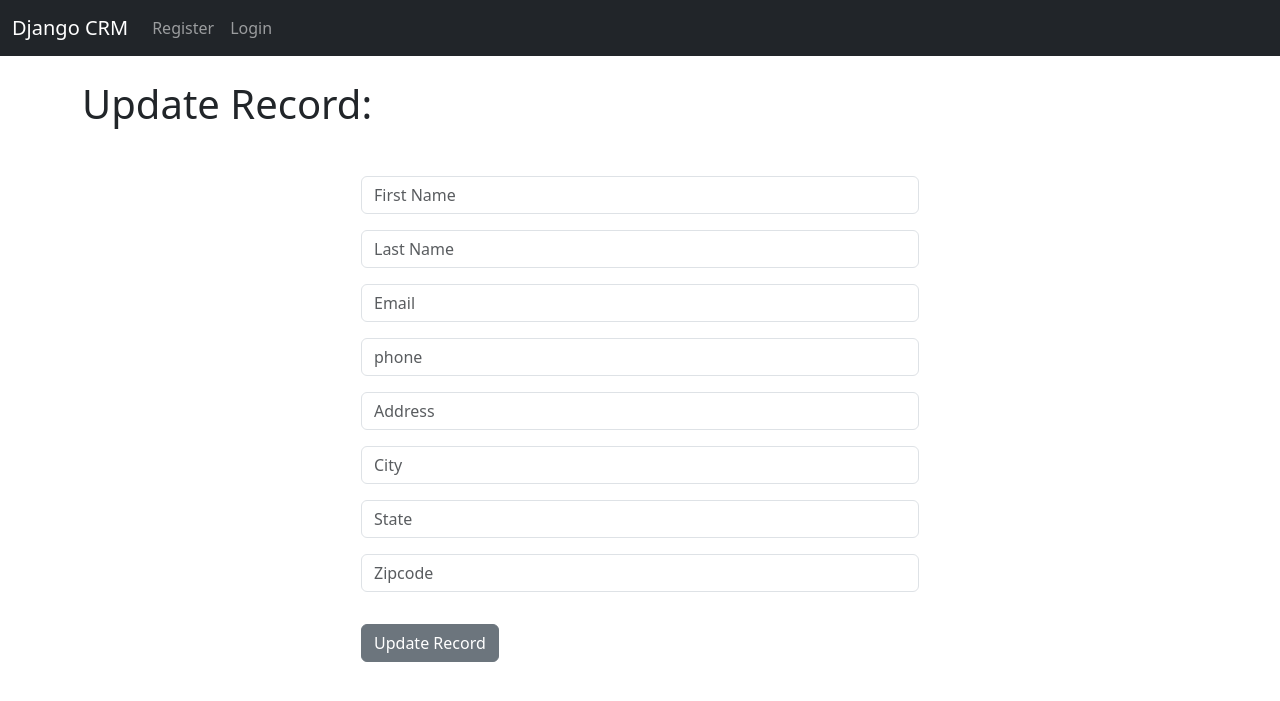
After one commit to akiraafu/djangoproject1, a Django app: template website/templates/update_record.html in a window 1280 px wide. The commit adds this page. Shown: the top 701 px of the page. Run offline with Django 4.2, Linux system fonts and the light colour scheme; the template is opened without the code that fills it: values that come from a table or form of the project are taken from there, others are empty.

Commit message:
added update record function

```diff
--- a/website/templates/record.html
+++ b/website/templates/record.html
@@ -18,6 +18,7 @@
       <p class="card-text"><strong>Zipcode: </strong>{{customer_record.zipcode}}</p>
       <p class="card-text"><strong>Created At: </strong>{{customer_record.created_at}}</p>
       <a href="{%url 'home' %}" class="btn btn-secondary">Back</a>
+      <a href="{%url 'update_record' customer_record.id  %}" class="btn btn-secondary">Update record</a>
       <a href="{%url 'delete_record' customer_record.id %}" class="btn btn-danger">Delete</a>
 
     </div>
--- /dev/null
+++ b/website/templates/update_record.html
@@ -0,0 +1,17 @@
+{%extends 'base.html'%}
+
+{%block content%}
+
+<h1>Update Record:</h1>
+
+
+<div class="col-md-6 offset-md-3">
+    <form method="POST" class="mt-5">
+        {% csrf_token%}
+        {{form.as_p}}
+           <button type="submit" class="btn btn-secondary mt-3">Update Record</button>
+    </form>
+</div>
+
+
+{% endblock%}
--- a/website/urls.py
+++ b/website/urls.py
@@ -9,4 +9,5 @@
     path("record/<int:pk>", views.customer_record, name="record"),
     path("delete_record/<int:pk>", views.delete_record, name="delete_record"),
     path("add_record", views.add_record, name="add_record"),
+    path("update_record/<int:pk>", views.update_record, name="update_record"),
 ]
```
Also changed, not shown: website/views.py (+14 -0 lines).
